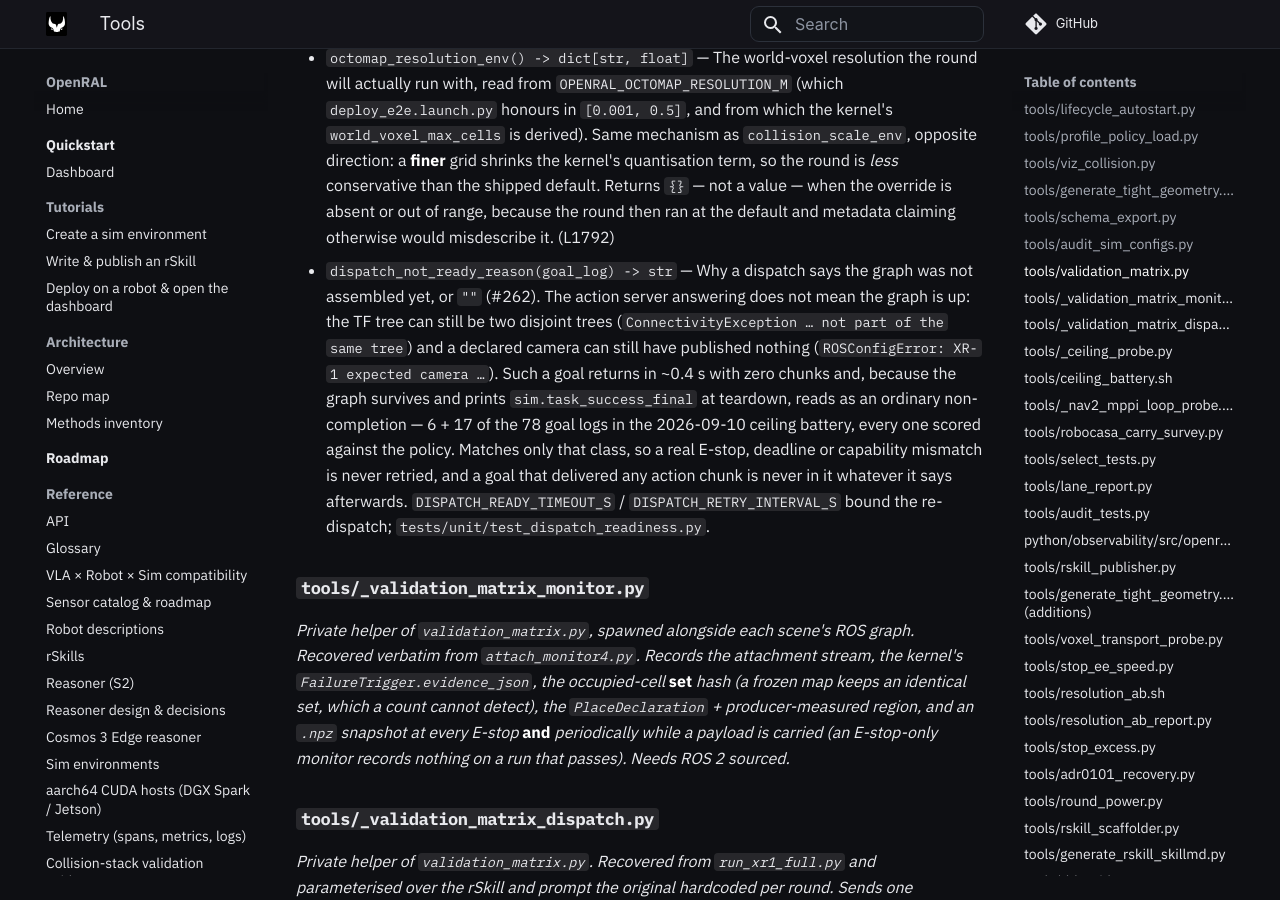
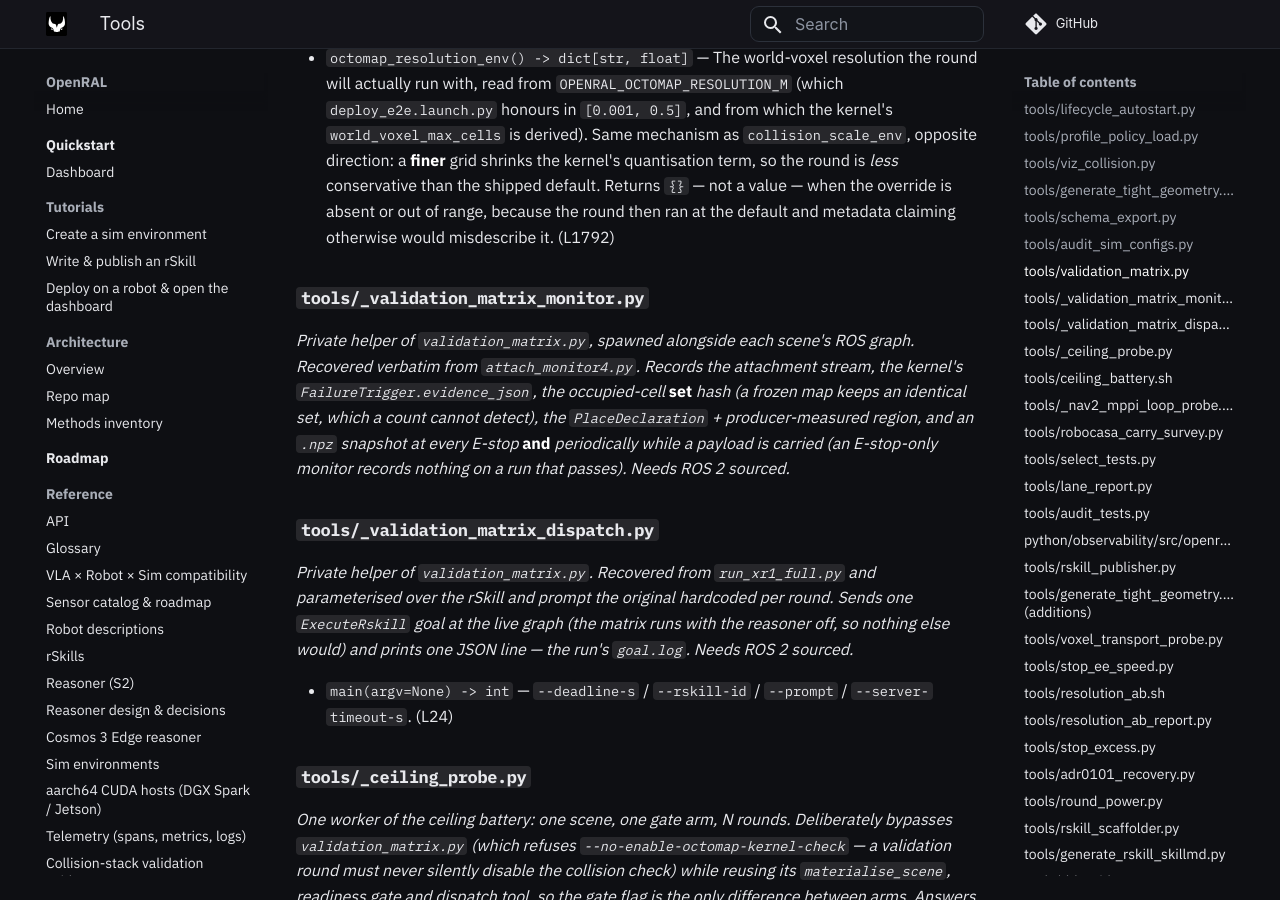
Before and after one commit to OpenRAL/openral, an MkDocs documentation site: the page built from docs/methods/10-tools.md, in a window 1280 px wide and 900 px high, scrolled down 11997 px. Built offline with MkDocs 1.6.1 and Material for MkDocs 9.7.7, drawn with Linux system fonts in a browser that asks for light colours; comment, search, counter and statistics services are not loaded.

Commit message:
fix(docs): remove stray duplicate dispatch_not_ready_reason entry
The #262->#263 renumbering (5875853) added the corrected entry but left
the original #262-labeled paragraph in place instead of replacing it.

Co-Authored-By: Claude Sonnet 5 <noreply@anthropic.com>
Claude-Session: https://claude.ai/code/session_01QCKnjKuDJjnLPnU52J6o4p
Signed-off-by: Adrian <adrianllopart@gmail.com>

```diff
--- a/docs/methods/10-tools.md
+++ b/docs/methods/10-tools.md
@@ -115,7 +115,6 @@ _The four-scene collision-stack validation matrix as one versioned command. Reco
 - `cmd_verdicts(round_dir, *, stem=None) -> int` / `cmd_diff(round_dir, baseline_dir, out_path) -> int` / `cmd_import(args) -> int` / `cmd_run(args) -> int` — Subcommand bodies. `stem=None` reads the round's recorded `artifact_stem`. (L1516, L1849, L1777, L1889)
 - `main(argv=None) -> int` — CLI entry; `run` / `verdicts` / `diff` / `import-round`. `3` on a guardrail refusal (nothing written), `4` when a scene bucketed `harness-error`. (L2965)
 - `octomap_resolution_env() -> dict[str, float]` — The world-voxel resolution the round will actually run with, read from `OPENRAL_OCTOMAP_RESOLUTION_M` (which `deploy_e2e.launch.py` honours in `[0.001, 0.5]`, and from which the kernel's `world_voxel_max_cells` is derived). Same mechanism as `collision_scale_env`, opposite direction: a **finer** grid shrinks the kernel's quantisation term, so the round is *less* conservative than the shipped default. Returns `{}` — not a value — when the override is absent or out of range, because the round then ran at the default and metadata claiming otherwise would misdescribe it. (L1792)
-- `dispatch_not_ready_reason(goal_log) -> str` — Why a dispatch says the graph was not assembled yet, or `""` (#262). The action server answering does not mean the graph is up: the TF tree can still be two disjoint trees (`ConnectivityException … not part of the same tree`) and a declared camera can still have published nothing (`ROSConfigError: XR-1 expected camera …`). Such a goal returns in ~0.4 s with zero chunks and, because the graph survives and prints `sim.task_success_final` at teardown, reads as an ordinary non-completion — 6 + 17 of the 78 goal logs in the 2026-09-10 ceiling battery, every one scored against the policy. Matches only that class, so a real E-stop, deadline or capability mismatch is never retried, and a goal that delivered any action chunk is never in it whatever it says afterwards. `DISPATCH_READY_TIMEOUT_S` / `DISPATCH_RETRY_INTERVAL_S` bound the re-dispatch; `tests/unit/test_dispatch_readiness.py`.
 
 ### `tools/_validation_matrix_monitor.py`
 _Private helper of `validation_matrix.py`, spawned alongside each scene's ROS graph. Recovered verbatim from `attach_monitor4.py`. Records the attachment stream, the kernel's `FailureTrigger.evidence_json`, the occupied-cell **set** hash (a frozen map keeps an identical set, which a count cannot detect), the `PlaceDeclaration` + producer-measured region, and an `.npz` snapshot at every E-stop **and** periodically while a payload is carried (an E-stop-only monitor records nothing on a run that passes). Needs ROS 2 sourced._
```
